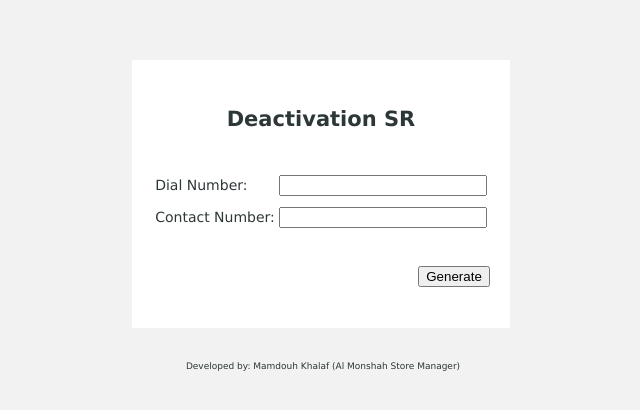
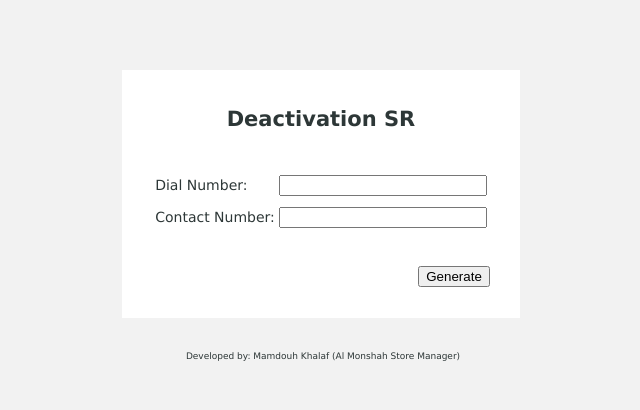
Before and after one commit to WEEgypt/deactivation, a plain HTML site: page index.html in a window 1280 px wide. Shown: the part 180-590 px from the top of the page, without its empty margins (319-959 px from the left). Drawn offline with Linux system fonts and the light colour scheme.

Commit message:
1/11/2023

```diff
--- a/style.css
+++ b/style.css
@@ -50,7 +50,7 @@ select:focus {
 }
 .mainDiv {
     background-color: var(--mainDiv);
-    padding: 30px 20px 30px 20px;
+    padding: 20px 30px 20px 30px;
 }
 .footer {
     text-align: center;
```
